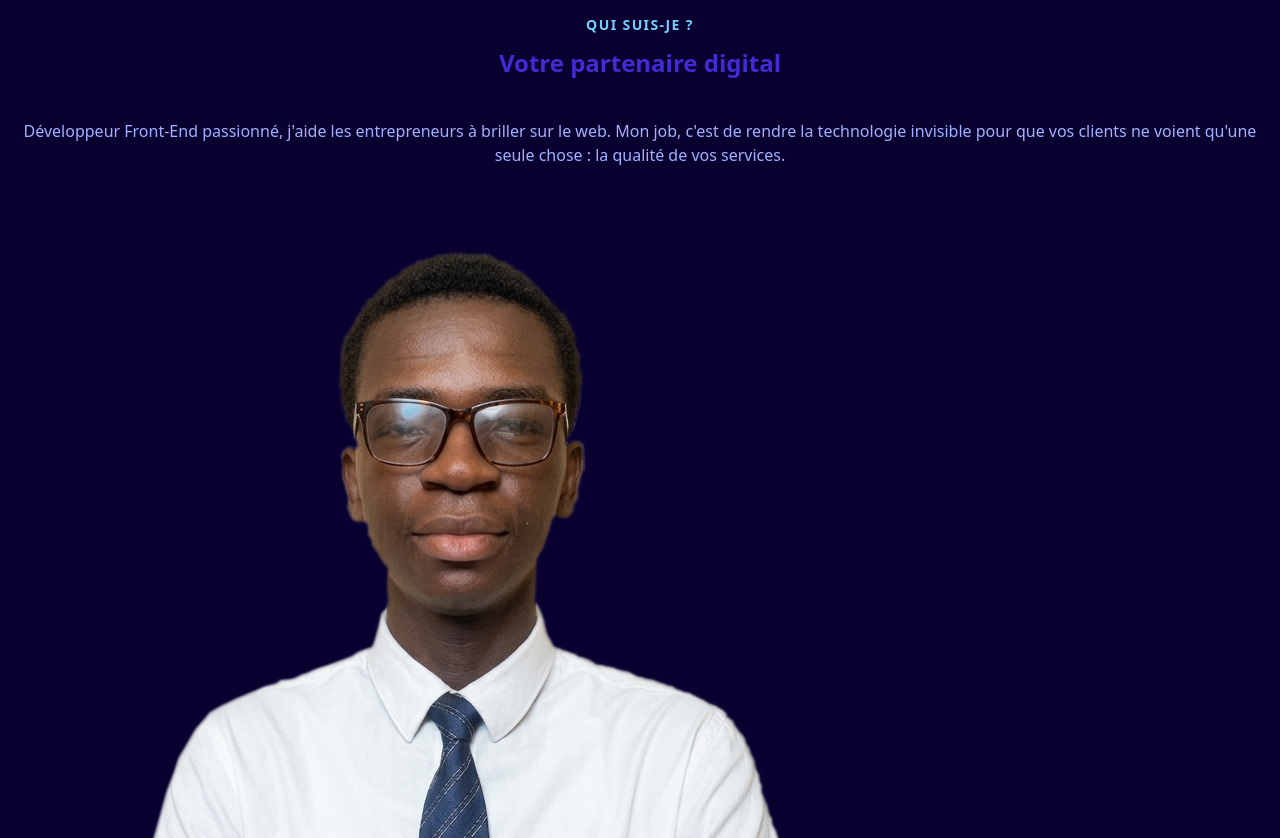
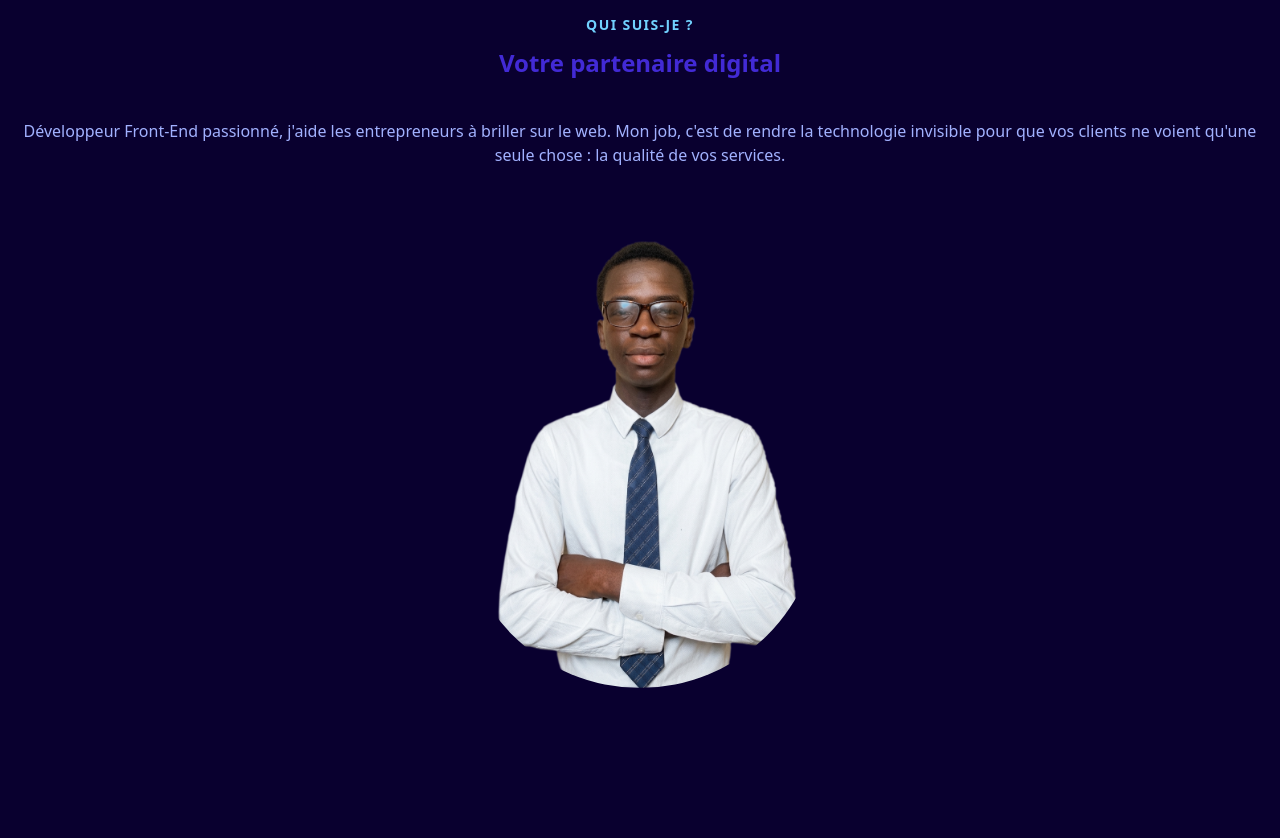
Before and after one commit to Jordan-Skj/Porfolio-jorkadev-, a plain HTML site: page index.html in a window 1280 px wide. Shown: the part 862-1700 px from the top of the page. Drawn offline with nearby package versions, Linux system fonts and the light colour scheme.

Commit message:
add alt for images

```diff
--- a/index.html
+++ b/index.html
@@ -97,7 +97,9 @@
                 rendre
                 la technologie invisible pour que vos clients ne voient qu'une seule chose : la qualité de vos services.
             </p>
-            <img src="asset/profile.png" alt="">
+            <img src="asset/profile.png"
+                alt="Jourdain Shongo, développeur web JorkaDev spécialisé en création de sites internet"
+                class="avatar w-90 rounded-full mx-auto mt-10">
         </section>
 
         <!-- =====================Services section ================== -->
@@ -401,8 +403,10 @@
     <div id="fab-container"
         style="position: fixed; bottom: 24px; right: 24px; z-index: 50; opacity: 0; pointer-events: none; transition: all 0.5s ease; transform: translateY(20px);">
         <div class="fab">
-        <button onclick="window.scrollTo({top: 0, behavior: 'smooth'})" class="btn btn-lg btn-circle btn-neutral animate-bounce">
-            <svg width="30px" height="30px" viewBox="0 0 24 24" xmlns="http://www.w3.org/2000/svg" fill="currentColor">
+            <button onclick="window.scrollTo({top: 0, behavior: 'smooth'})"
+                class="btn btn-lg btn-circle btn-neutral animate-bounce">
+                <svg width="30px" height="30px" viewBox="0 0 24 24" xmlns="http://www.w3.org/2000/svg"
+                    fill="currentColor">
                     <path fill-rule="evenodd" clip-rule="evenodd"
                         d="M12 3C12.2652 3 12.5196 3.10536 12.7071 3.29289L19.7071 10.2929C20.0976 10.6834 20.0976 11.3166 19.7071 11.7071C19.3166 12.0976 18.6834 12.0976 18.2929 11.7071L13 6.41421V20C13 20.5523 12.5523 21 12 21C11.4477 21 11 20.5523 11 20V6.41421L5.70711 11.7071C5.31658 12.0976 4.68342 12.0976 4.29289 11.7071C3.90237 11.3166 3.90237 10.6834 4.29289 10.2929L11.2929 3.29289C11.4804 3.10536 11.7348 3 12 3Z" />
                 </svg>
```
Lines whose indentation alone changed are shown as unchanged.
